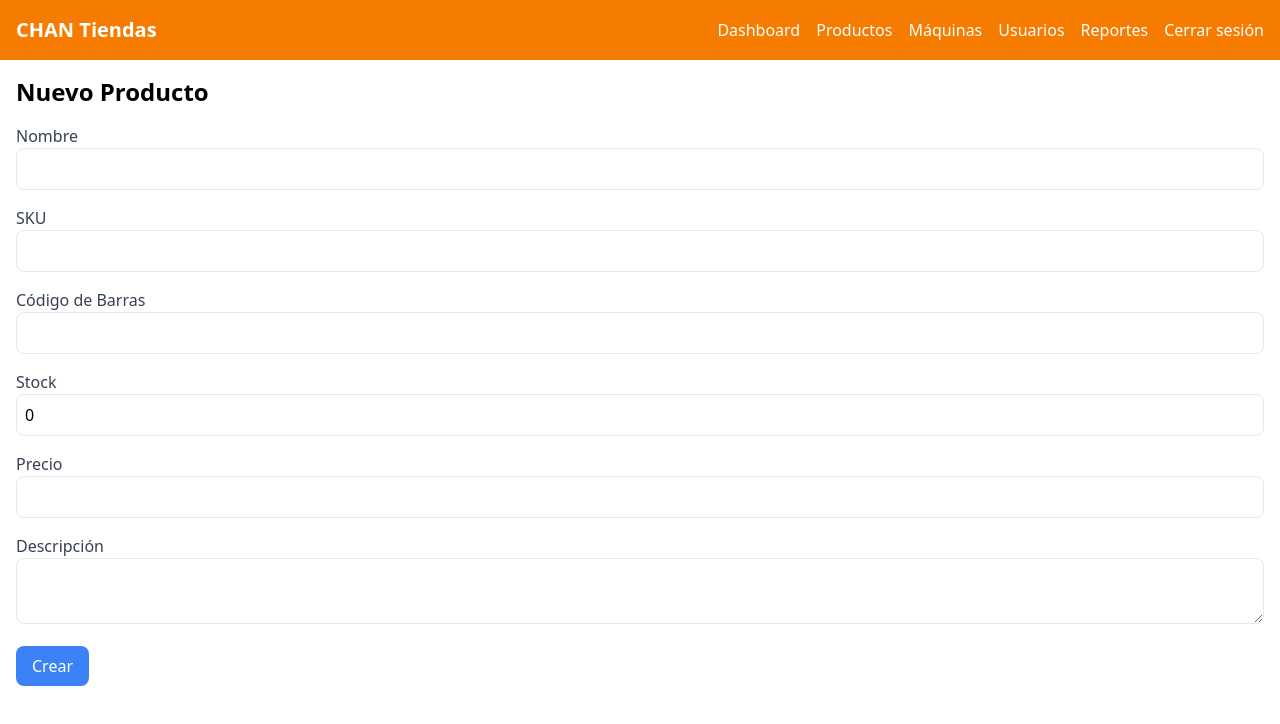
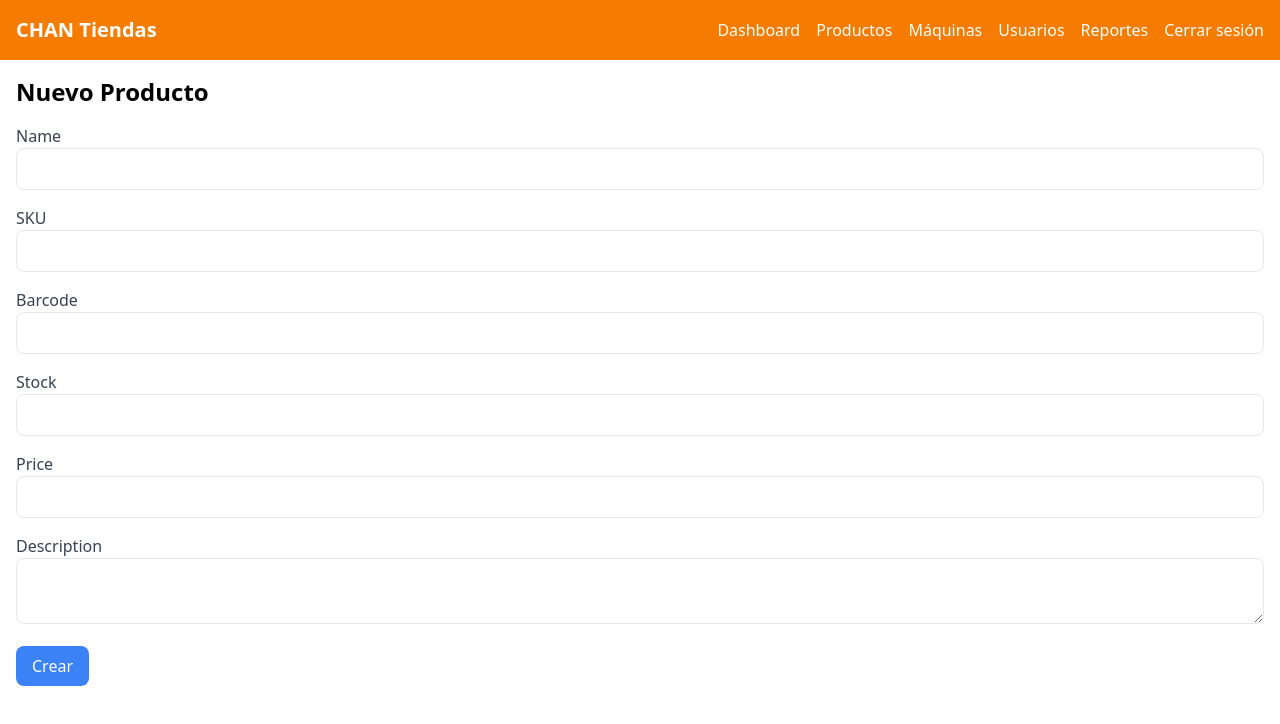
Before and after one commit to PieroGcDev/Chan-In2, a React (Vite) app: page /admin/products/new in a window 1280 px wide. Shown: the top 724 px of the page. Built offline with nearby package versions, Linux system fonts and the light colour scheme; sample sign-in values are in the browser's storage.

Commit message:
Se actualizó Products y funciona editar, eliminar y agregar

```diff
--- a/src/components/ProductForm.jsx
+++ b/src/components/ProductForm.jsx
@@ -13,19 +13,26 @@ export default function ProductForm() {
   const [product, setProduct] = useState({
     name: '',
     sku: '',
-    stock: 0,
+    stock: '',
     description: '',
     barcode: '',
     price: ''
   });
 
-  const [loading, setLoading] = useState(!!id); // solo carga si es modo edición
+  const [loading, setLoading] = useState(!!id);
 
   useEffect(() => {
     const loadProduct = async () => {
       try {
         const data = await fetchProductById(id);
-        setProduct(data);
+        setProduct({
+          name: data.name || '',
+          sku: data.sku || '',
+          stock: data.stock ?? '',
+          description: data.description || '',
+          barcode: data.barcode || '',
+          price: data.price ?? ''
+        });
       } catch (err) {
         console.error("Error al cargar producto:", err);
       } finally {
@@ -33,104 +40,88 @@ export default function ProductForm() {
       }
     };
 
-    if (id) {
-      loadProduct();
-    }
+    if (id) loadProduct();
   }, [id]);
 
   const handleChange = (e) => {
     const { name, value } = e.target;
     setProduct((prev) => ({
       ...prev,
-      [name]: name === 'stock' || name === 'price' ? parseFloat(value) : value
+      [name]: name === 'stock' || name === 'price' ? (value === '' ? '' : parseFloat(value)) : value
     }));
   };
 
 const handleSubmit = async (e) => {
   e.preventDefault();
+
+  // Validaciones básicas antes de enviar
+  if (!product.name.trim() || !product.sku.trim() || product.stock === '') {
+    alert("Por favor completa los campos obligatorios: Nombre, SKU, Stock.");
+    return;
+  }
+
   try {
+    // Preparar datos limpios
+    const updatedProduct = {
+      name: product.name.trim(),
+      sku: product.sku.trim(),
+      barcode: product.barcode.trim() || null,
+      stock: parseInt(product.stock) || 0,
+      price: product.price !== '' ? parseFloat(product.price) : null,
+      description: product.description.trim() || null
+    };
+
     if (id) {
-        await updateProduct(id, product);
+      const result = await updateProduct(id, updatedProduct);
+      if (result) {
+        console.log("Producto actualizado:", result);
       } else {
-        await addProduct(product);
+        console.error("No se actualizó el producto, respuesta vacía.");
       }
-      navigate('/products');
+    } else {
+      const result = await addProduct(updatedProduct);
+      if (result) {
+        console.log("Producto creado:", result);
+      }
+    }
+
+    navigate("/products", { replace: true });
   } catch (error) {
-      console.error('Error al guardar el producto:', error);
+    console.error("Error al guardar el producto:", error.message || error);
+    alert("Error al guardar el producto.");
   }
 };
+
 
   if (loading) return <p className="p-4">Cargando formulario...</p>;
 
   return (
     <div className="container mx-auto p-4">
-      <h2 className="text-2xl font-bold mb-4">
-        {id ? "Editar Producto" : "Nuevo Producto"}
-      </h2>
+      <h2 className="text-2xl font-bold mb-4">{id ? "Editar Producto" : "Nuevo Producto"}</h2>
       <form onSubmit={handleSubmit}>
-        <div className="mb-4">
-          <label className="block text-gray-700">Nombre</label>
-          <input
-            type="text"
-            name="name"
-            value={product.name || ""}
-            onChange={handleChange}
-            className="border rounded p-2 w-full"
-            required
-          />
-        </div>
-        <div className="mb-4">
-          <label className="block text-gray-700">SKU</label>
-          <input
-            type="text"
-            name="sku"
-            value={product.sku || ""}
-            onChange={handleChange}
-            className="border rounded p-2 w-full"
-            required
-          />
-        </div>
-        <div className="mb-4">
-          <label className="block text-gray-700">Código de Barras</label>
-          <input
-            type="text"
-            name="barcode"
-            value={product.barcode || ""}
+        {["name", "sku", "barcode", "stock", "price", "description"].map((field) => (
+          <div key={field} className="mb-4">
+            <label className="block text-gray-700 capitalize">{field === "sku" ? "SKU" : field}</label>
+            {field === "description" ? (
+              <textarea
+                name={field}
+                value={product[field]}
                 onChange={handleChange}
                 className="border rounded p-2 w-full"
               />
-        </div>
-        <div className="mb-4">
-          <label className="block text-gray-700">Stock</label>
+            ) : (
               <input
-            type="number"
-            name="stock"
-            value={product.stock ?? 0}
+                type={field === "stock" || field === "price" ? "number" : "text"}
+                name={field}
+                value={product[field]}
                 onChange={handleChange}
                 className="border rounded p-2 w-full"
-            required
+                step={field === "price" ? "0.01" : undefined}
+                required={["name", "sku", "stock"].includes(field)}
               />
+            )}
           </div>
-        <div className="mb-4">
-          <label className="block text-gray-700">Precio</label>
-          <input
-            type="number"
-            name="price"
-            value={product.price ?? ""}
-            onChange={handleChange}
-            className="border rounded p-2 w-full"
-            step="0.01"
-          />
-        </div>
-        <div className="mb-4">
-          <label className="block text-gray-700">Descripción</label>
-          <textarea
-            name="description"
-            value={product.description || ""}
-            onChange={handleChange}
-            className="border rounded p-2 w-full"
-          />
-        </div>
+        ))}
         <button type="submit" className="bg-blue-500 text-white px-4 py-2 rounded">
           {id ? "Actualizar" : "Crear"}
         </button>
--- a/src/pages/ProductsPage.jsx
+++ b/src/pages/ProductsPage.jsx
@@ -42,60 +42,60 @@ export default function ProductsPage() {
   );
 
   return (
-    <div>
-      <div className="flex justify-between items-center mb-4">
-        <h2 className="text-2xl font-bold text-primary">Gestión de Productos</h2>
+    <div className="container mx-auto p-6">
+      <div className="flex flex-col md:flex-row justify-between items-center mb-6">
+        <h2 className="text-2xl font-bold text-primary mb-4 md:mb-0">Gestión de Productos</h2>
         {role === "admin" && (
           <button
             onClick={() => navigate("/admin/products/new")}
-            className="bg-primary hover:bg-primary-dark text-white py-2 px-4 rounded"
+            className="bg-primary hover:bg-primary-dark text-white py-2 px-4 rounded shadow"
           >
-            Añadir Producto
+            + Añadir Producto
           </button>
         )}
       </div>
 
-      <div className="flex mb-4">
+      <div className="flex mb-6">
         <input
           type="text"
           placeholder="Buscar por nombre o SKU"
           value={search}
           onChange={(e) => setSearch(e.target.value)}
-          className="flex-1 p-2 border border-gray-200 rounded-l"
+          className="flex-1 p-3 border border-gray-300 rounded-l"
         />
         <button className="bg-primary hover:bg-primary-dark text-white px-4 rounded-r">
           🔍
         </button>
       </div>
 
-      <div className="overflow-x-auto">
-        <table className="w-full bg-white rounded shadow text-sm">
+      <div className="overflow-x-auto shadow-md rounded-lg bg-white">
+        <table className="w-full text-sm">
           <thead className="bg-primary text-white">
             <tr>
-              <th className="p-2">Nombre</th>
-              <th className="p-2">Descripción</th>
-              <th className="p-2">SKU</th>
-              <th className="p-2">Stock</th>
-              <th className="p-2">Precio</th>
-              <th className="p-2">Código de barras</th>
-              <th className="p-2">Creado</th>
-              {role === "admin" && <th className="p-2">Acciones</th>}
+              <th className="p-3 text-left">Nombre</th>
+              <th className="p-3 text-left">Descripción</th>
+              <th className="p-3 text-left">SKU</th>
+              <th className="p-3 text-left">Stock</th>
+              <th className="p-3 text-left">Precio</th>
+              <th className="p-3 text-left">Código de barras</th>
+              <th className="p-3 text-left">Creado</th>
+              {role === "admin" && <th className="p-3">Acciones</th>}
             </tr>
           </thead>
           <tbody>
             {filtered.map((p) => (
               <tr key={p.id} className="border-b hover:bg-gray-50">
-                <td className="p-2">{p.name}</td>
-                <td className="p-2">{p.description}</td>
-                <td className="p-2">{p.sku}</td>
-                <td className="p-2">{p.stock}</td>
-                <td className="p-2">{p.price ?? "$0.00"}</td>
-                <td className="p-2">{p.barcode}</td>
-                <td className="p-2">
+                <td className="p-3">{p.name}</td>
+                <td className="p-3">{p.description}</td>
+                <td className="p-3">{p.sku}</td>
+                <td className="p-3">{p.stock}</td>
+                <td className="p-3">{p.price ?? "$0.00"}</td>
+                <td className="p-3">{p.barcode}</td>
+                <td className="p-3">
                   {p.created_at ? new Date(p.created_at).toLocaleDateString() : ""}
                 </td>
                 {role === "admin" && (
-                  <td className="p-2 space-x-2">
+                  <td className="p-3 space-x-2 text-center">
                     <button
                       className="text-blue-500 hover:underline"
                       onClick={() => navigate(`/admin/products/edit/${p.id}`)}
```
Also changed, not shown: 1 other file (tests, documents, lock files or other folders). Lines whose indentation alone changed are shown as unchanged.
